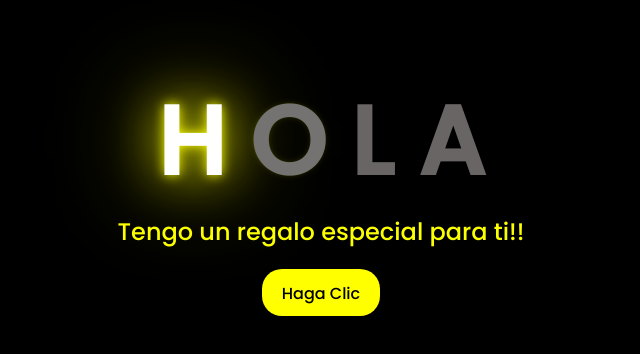
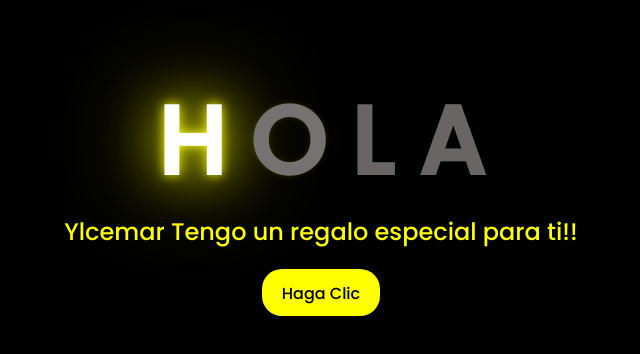
Before and after one commit to Ludwingdr/Proyecto-flr, a plain HTML site: page index.html in a window 1280 px wide. Shown: the part 216-570 px from the top of the page, without its empty margins (327-967 px from the left). Drawn offline with Linux system fonts and the light colour scheme; files that its build step writes are made by us from their sources.

Commit message:
Update index.html

```diff
--- a/index.html
+++ b/index.html
@@ -25,7 +25,7 @@
         <span></span>
     </div>
     <div class="description">
-        <span>Tengo un regalo especial para ti!!</span>
+        <span> Ylcemar Tengo un regalo especial para ti!!</span>
     </div>
     <div class="button">
         <button>
```
